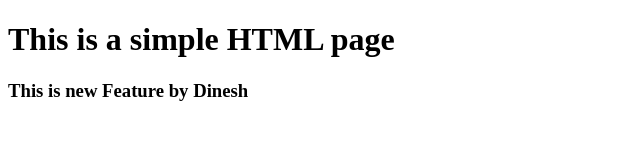
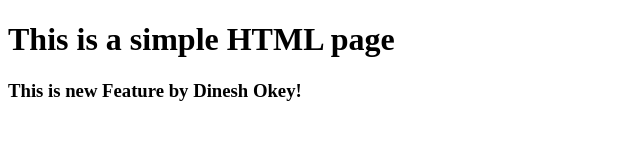
Before and after one commit to Dinesh-colud/localrepo, a plain HTML site: page localRepo/index3.html in a window 1280 px wide. Shown: the full height of the page, 0-640 px from the left. Drawn offline with Linux system fonts and the light colour scheme.

Commit message:
Add one more feature

```diff
--- a/localRepo/index3.html
+++ b/localRepo/index3.html
@@ -7,6 +7,6 @@
 </head>
 <body>
     <h1>This is a simple HTML page</h1>
-    <h3>This is new Feature by Dinesh</h3>
+    <h3>This is new Feature by Dinesh Okey!</h3>
 </body>
 </html>
```
